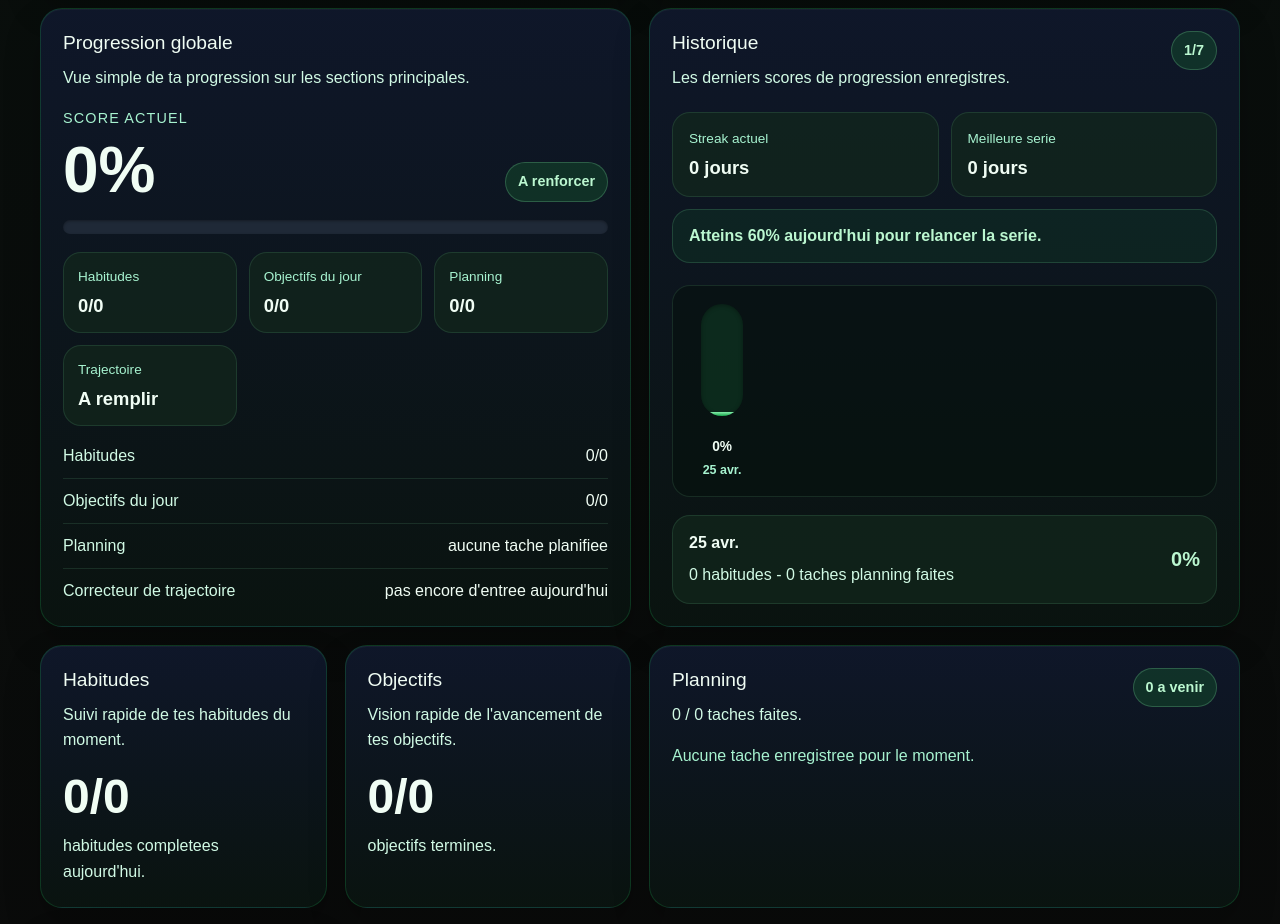
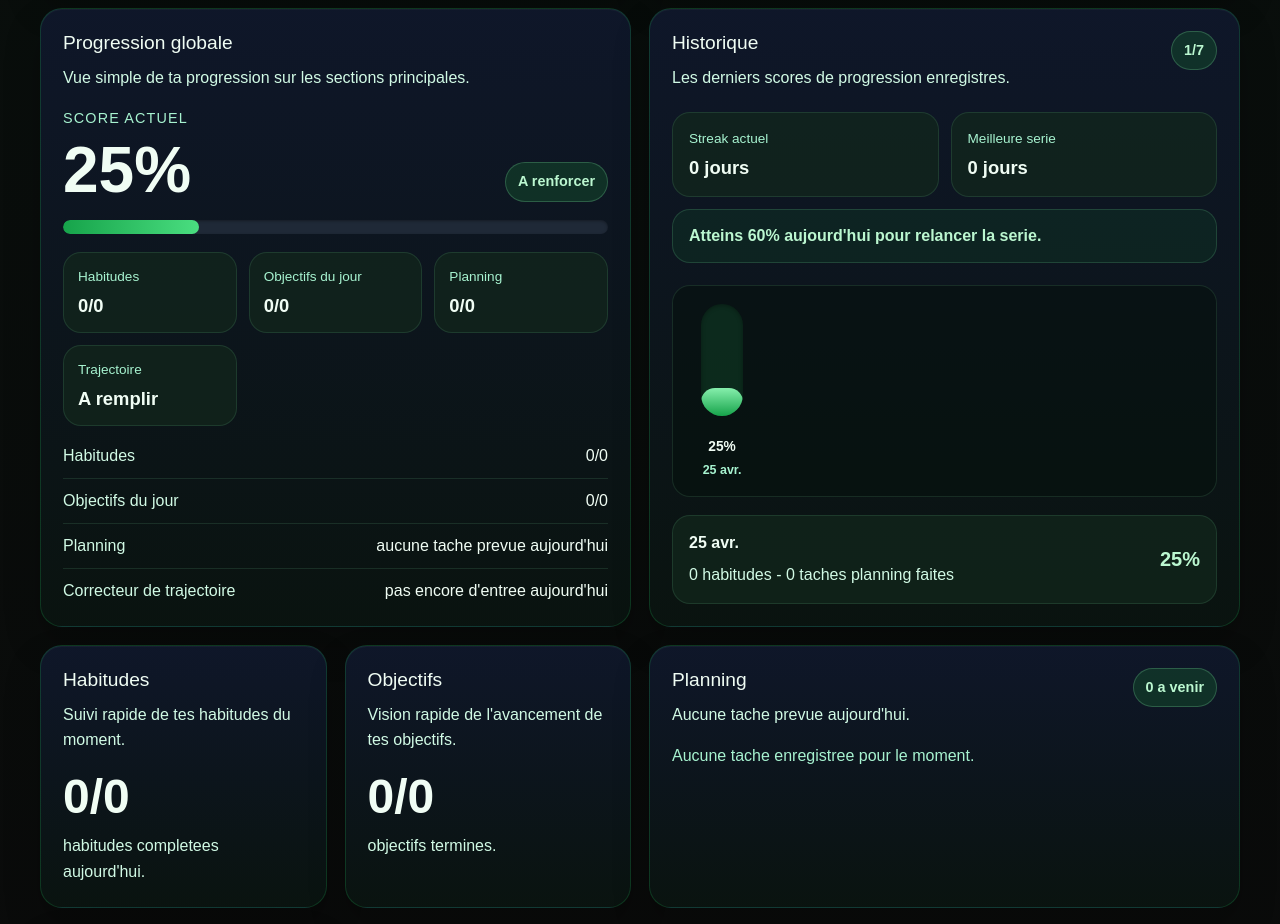
Before and after one commit to Gintaiji/taijilifeplan, a Next.js app: page / in a window 1280 px wide. Shown: the part 1100-2024 px from the top of the page. Built offline with nearby package versions, Linux system fonts and the light colour scheme.

Commit message:
Correction du score planning basé sur les tâches du jour

```diff
--- a/app/page.tsx
+++ b/app/page.tsx
@@ -35,6 +35,7 @@ type Goal = {
 type PlannedTask = {
   id: number;
   day: string;
+  date?: string;
   time: string;
   label: string;
   completed: boolean;
@@ -283,6 +284,10 @@ function normalizeTasks(savedTasks: unknown): PlannedTask[] {
       {
         id: task.id,
         day: task.day,
+        date:
+          "date" in task && typeof task.date === "string"
+            ? task.date
+            : undefined,
         time: task.time,
         label: task.label,
         completed:
@@ -433,6 +438,14 @@ function getTodayDayName() {
   });
 
   return todayName.charAt(0).toUpperCase() + todayName.slice(1);
+}
+
+function isTaskPlannedForToday(task: PlannedTask, todayKey: string) {
+  if (task.date !== undefined && task.date.trim() !== "") {
+    return task.date === todayKey;
+  }
+
+  return getDayOrder(task.day) === getTodayDayOrder();
 }
 
 function getRatio(completed: number, total: number) {
@@ -748,13 +761,17 @@ function getDashboardFromLocalStorage(): DashboardState {
     getCompletedDailyObjectivesCount(dailyObjectives);
   const dailyObjectivesTotal = dailyObjectives.length;
 
-  const planningCompleted = tasks.filter((task) => task.completed).length;
+  const todayKey = getTodayKey();
+  const todayPlanningTasks = tasks.filter((task) =>
+    isTaskPlannedForToday(task, todayKey),
+  );
+  const planningCompleted = todayPlanningTasks.filter((task) => task.completed)
+    .length;
   const nextTasks = sortPlanningTasks(tasks).slice(0, 3);
 
   const savedTrajectoryDates = Object.keys(trajectoryEntries).sort((a, b) =>
     b.localeCompare(a),
   );
-  const todayKey = getTodayKey();
   const hasTodayTrajectoryEntry = todayKey in trajectoryEntries;
 
   const habitsRatio = getRatio(habitsCompleted, habitsTotal);
@@ -762,7 +779,10 @@ function getDashboardFromLocalStorage(): DashboardState {
     dailyObjectivesCompleted,
     dailyObjectivesTotal,
   );
-  const planningRatio = getRatio(planningCompleted, tasks.length);
+  const planningRatio =
+    todayPlanningTasks.length === 0
+      ? 1
+      : getRatio(planningCompleted, todayPlanningTasks.length);
   const trajectoryRatio = hasTodayTrajectoryEntry ? 1 : 0;
   const globalProgressScore = Math.round(
     ((habitsRatio + dailyObjectivesRatio + planningRatio + trajectoryRatio) /
@@ -778,7 +798,7 @@ function getDashboardFromLocalStorage(): DashboardState {
     goalsCompleted,
     goalsTotal,
     planningCompleted,
-    planningTotal: tasks.length,
+    planningTotal: todayPlanningTasks.length,
     nextTasks,
     lastTrajectoryDate: savedTrajectoryDates[0] ?? null,
     hasTodayTrajectoryEntry,
@@ -1431,7 +1451,7 @@ export default function HomePage() {
                   <span className={styles.progressDetailValue}>
                     {dashboard.planningTotal > 0
                       ? `${dashboard.planningCompleted} / ${dashboard.planningTotal} taches faites`
-                      : "aucune tache planifiee"}
+                      : "aucune tache prevue aujourd'hui"}
                   </span>
                 </li>
                 <li className={styles.progressDetailItem}>
@@ -1508,7 +1528,9 @@ export default function HomePage() {
               <h2 className={styles.cardTitle}>Planning</h2>
               <p className={styles.cardText}>
                 {isClient
-                  ? `${dashboard.planningCompleted} / ${dashboard.planningTotal} taches faites.`
+                  ? dashboard.planningTotal > 0
+                    ? `${dashboard.planningCompleted} / ${dashboard.planningTotal} taches faites aujourd'hui.`
+                    : "Aucune tache prevue aujourd'hui."
                   : "Chargement du planning..."}
               </p>
             </div>
```
